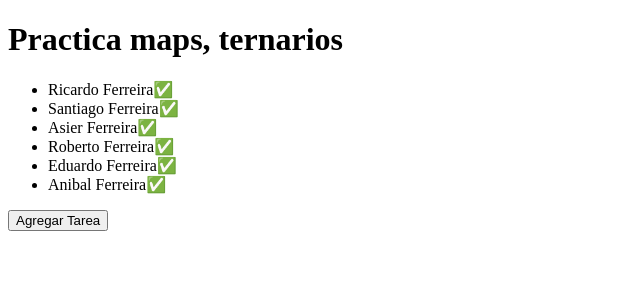
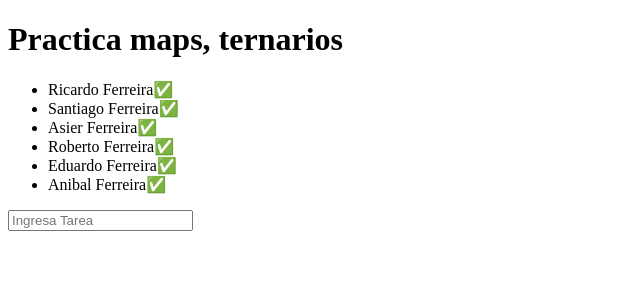
Before and after one commit to RFerreiraN/practicaHookStateReact, a React (Vite) app: page / in a window 1280 px wide. Shown: the top 300 px of the page, without its empty margins (0-640 px from the left). Built offline with nearby package versions, Linux system fonts and the light colour scheme.

Commit message:
agregaremos una funcuon que nos permite agregar nuevos items

```diff
--- /dev/null
+++ b/src/practicas/AgregarTarea.jsx
@@ -0,0 +1,22 @@
+import { useState } from "react"
+
+export const AgregarTarea = () => {
+
+  const [inputValue, setInputValue] = useState('')
+
+  const handleInputValue = (event) => {
+      setInputValue(event.target.value)
+      console.log(inputValue)
+  }
+
+  return (
+    <>
+      <input type="text"
+             placeholder="Ingresa Tarea"
+             value={inputValue}
+             onChange={handleInputValue}
+      />
+
+    </>
+  )
+}
--- a/src/practicas/PracticaListado.jsx
+++ b/src/practicas/PracticaListado.jsx
@@ -1,4 +1,5 @@
 import { useState } from "react"
+import { AgregarTarea } from "./AgregarTarea"
 
 const ItemsNombres = ({ nombre, visto }) => {
   return (
@@ -35,9 +36,9 @@ export const PracticaListado = () => {
 
   const [arreglo, setArreglo] = useState(listadoNombres)
 
-  const addTask = () => {
-    setArreglo([...arreglo, { nombre: 'Manuel Ferreira', visto: false }])
-}
+//   const addTask = () => {
+//     setArreglo([...arreglo, { nombre: 'Manuel Ferreira', visto: false }])
+// }
 
 
   return (
@@ -46,7 +47,8 @@ export const PracticaListado = () => {
       <ul>
         {arreglo.map(item => <ItemsNombres key={item.nombre} nombre={item.nombre} visto={item.visto} />)}
       </ul>
-      <button onClick={() => addTask()}>Agregar Tarea</button>
+      {/* { <button onClick={() => addTask()}>Agregar Tarea</button> } */}
+      <AgregarTarea/>
     </>
   )
 }
```
